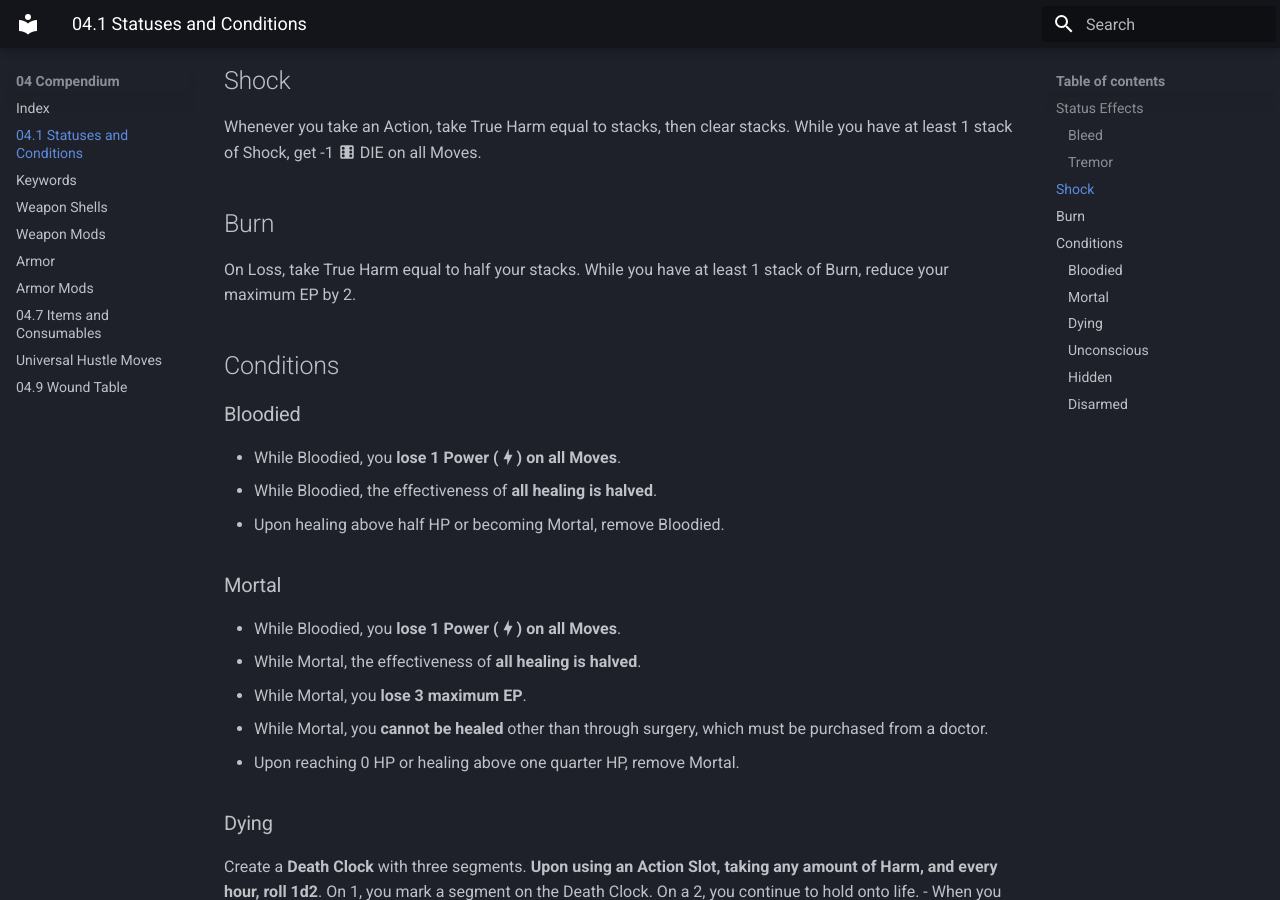
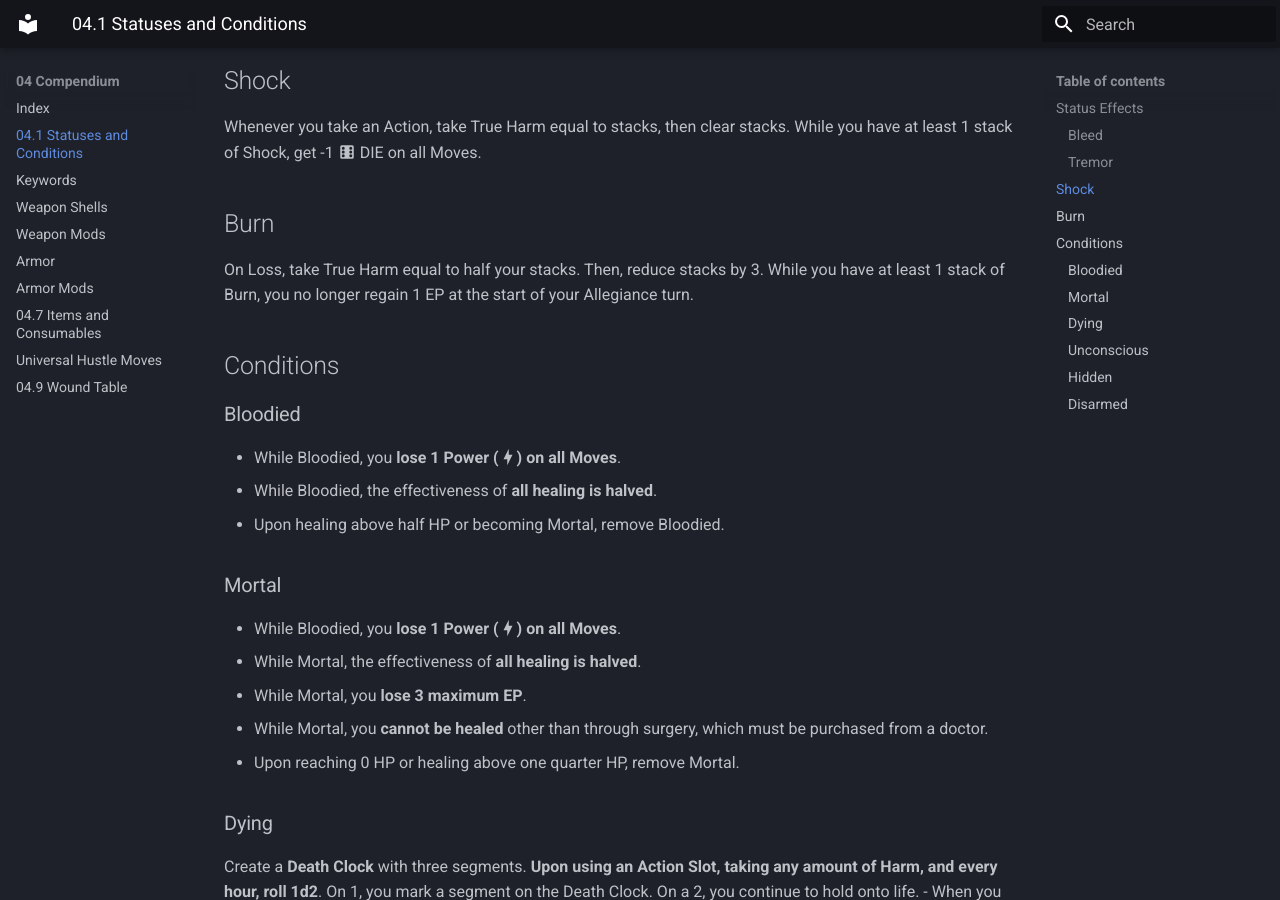
Before and after one commit to Bonfou/LimboRPG, an MkDocs documentation site: the page built from docs/04_Compendium/04.1_Statuses_and_Conditions.md, in a window 1280 px wide and 900 px high, scrolled down 456 px. Built offline with MkDocs 1.6.1 and Material for MkDocs 9.7.7, drawn with Linux system fonts in a browser that asks for light colours.

Commit message:
Rework Burn

```diff
--- a/docs/04_Compendium/04.1_Statuses_and_Conditions.md
+++ b/docs/04_Compendium/04.1_Statuses_and_Conditions.md
@@ -8,8 +8,8 @@ While you have at least 1 stack of Tremor, decrease your AV by 2.
 Whenever you take an Action, take True Harm equal to stacks, then clear stacks.
 While you have at least 1 stack of Shock, get -1 :material-dice-6: DIE on all Moves.
 ## Burn
-On Loss, take True Harm equal to half your stacks.
-While you have at least 1 stack of Burn, reduce your maximum EP by 2.
+On Loss, take True Harm equal to half your stacks. Then, reduce stacks by 3.
+While you have at least 1 stack of Burn, you no longer regain 1 EP at the start of your Allegiance turn.
 ## Conditions
 ### Bloodied
 - While Bloodied, you **lose 1 Power (:material-lightning-bolt:) on all Moves**.
```
